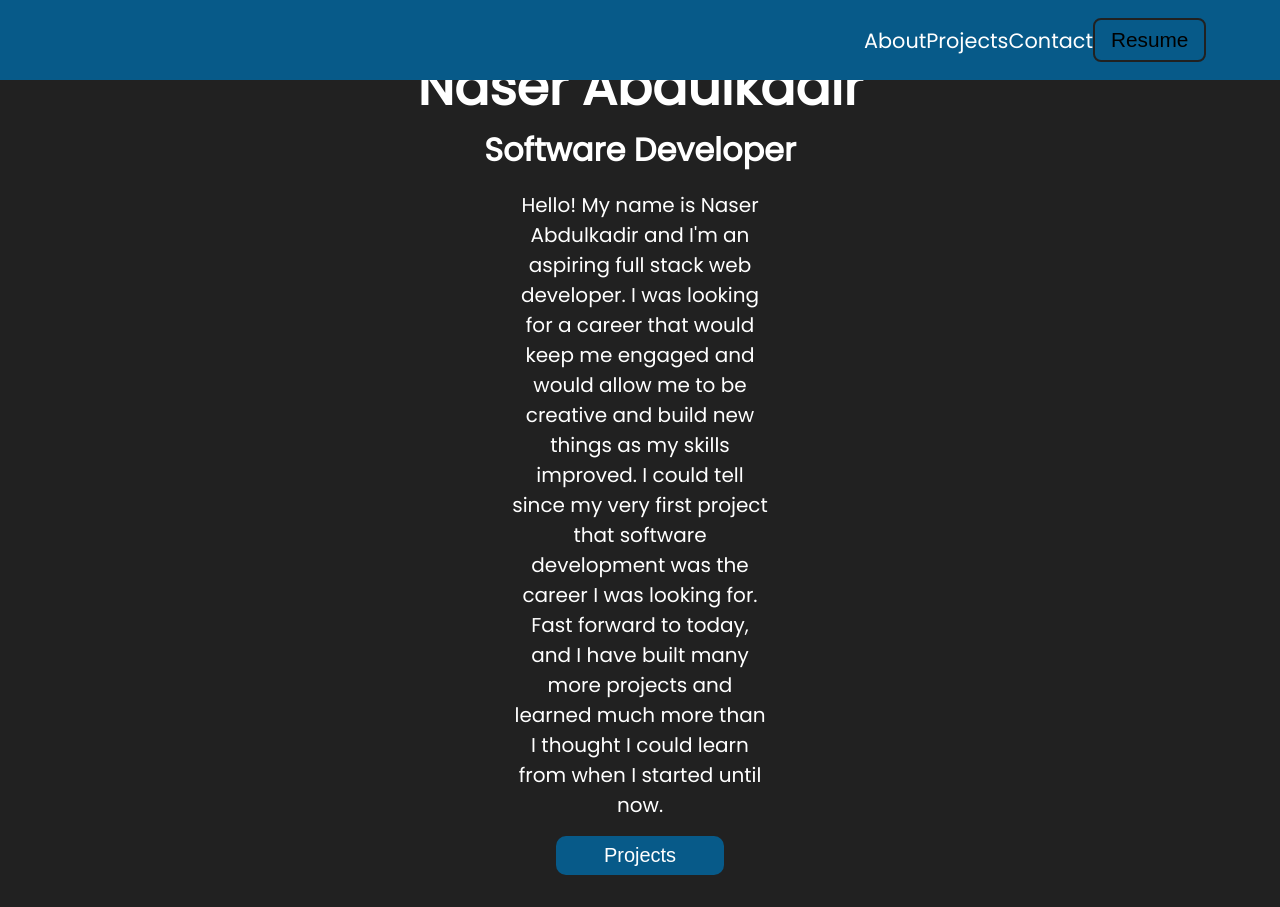
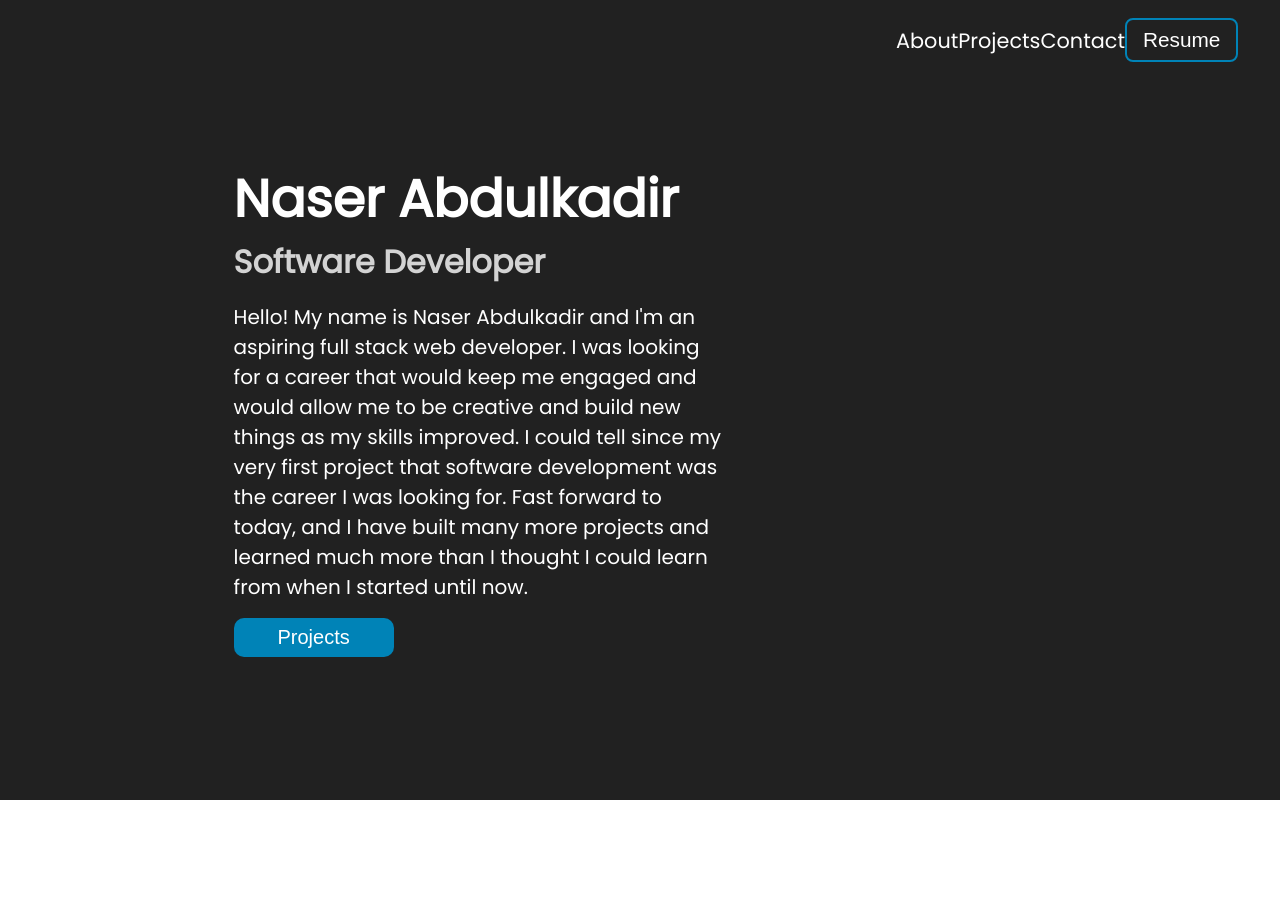
Before and after one commit to naser23/Portfolio, a React (Create React App) app: page / in a window 1280 px wide. After the commit the page ends 800 px from the top, so only its background shows below. Built offline with nearby package versions, Linux system fonts and the light colour scheme.

Commit message:
Got rid of the background color of the navbar and decided to change all the components with the blue color with the lighter blue. Still deciding to add a sidebar for socials and contact info instead of footer.

```diff
--- a/src/styles/home.css
+++ b/src/styles/home.css
@@ -10,7 +10,8 @@
 
 @media (min-width: 767.98px) {
   .resumeButton {
-    border: 2px solid #212121;
+    border: 2px solid #0083b7;
+    color: #ffffff;
     font-size: 1.3rem;
     padding: 0.25rem 0.5rem;
     border-radius: 0.5rem;
@@ -19,8 +20,8 @@
 
   .resumeButton:hover {
     cursor: pointer;
-    background-color: #212121;
-    color: #ffffff;
+    background-color: #171717;
+    color: #0083b7;
     transition: all 0.1s ease-in-out;
   }
 }
--- a/src/styles/landing.css
+++ b/src/styles/landing.css
@@ -15,13 +15,14 @@
 .landingSubHeader {
   font-size: 1.5rem;
   padding-bottom: 1rem;
+  color: lightgray;
 }
 
 .projectsButton {
   font-size: 1.25rem;
   padding: 0.5rem 3rem;
   margin-top: 1rem;
-  background-color: #075a89;
+  background-color: #0083b7;
   border: none;
   color: white;
   border-radius: 10px;
@@ -52,22 +53,30 @@
 
   .landingParagraph {
     font-size: 1.25rem;
-    text-align: center;
+    /* text-align: center; */
   }
 }
 
 @media (min-width: 991.98px) {
   .landingPageContent {
+    width: 80%;
     display: flex;
     justify-content: center;
-    align-items: center;
+    align-items: start;
     flex-direction: column;
+  }
+
+  .projectsButton {
+    width: 10rem;
+    text-align: center;
+    padding: 0.5rem 0;
   }
 }
 
 @media (min-width: 1199.98px) {
   .landingParagraph {
-    padding: 0 25rem;
+    /* padding: 0 25rem; */
     /* text-align: center; */
+    width: 60%;
   }
 }
--- a/src/styles/navbar.css
+++ b/src/styles/navbar.css
@@ -3,7 +3,7 @@
   height: 4rem;
   display: flex;
   align-items: center;
-  background-color: #075a89;
+  /* background-color: #075a89; */
   position: fixed;
   z-index: 3;
 }
@@ -102,7 +102,7 @@
 }
 @media (min-width: 1199.98px) {
   .navLinks {
-    width: 32.5%;
+    width: 30%;
   }
 }
 
```
